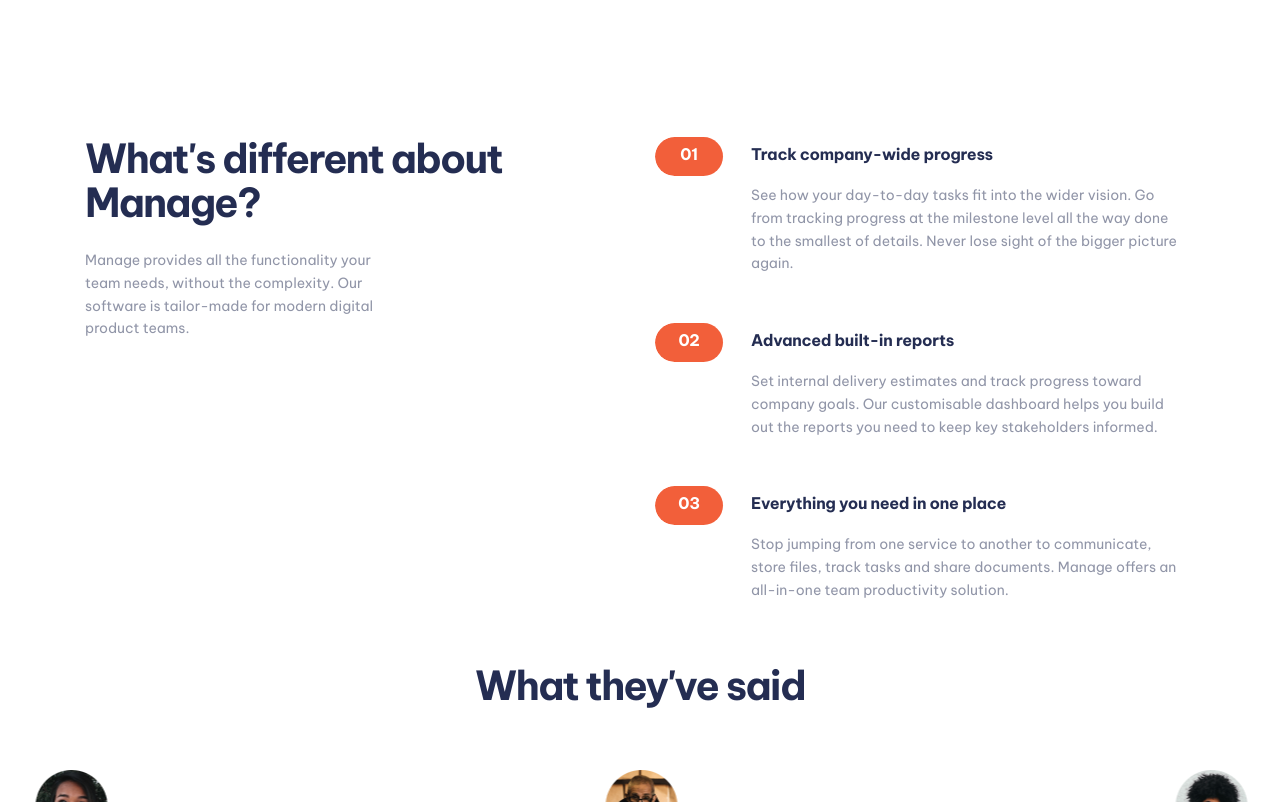
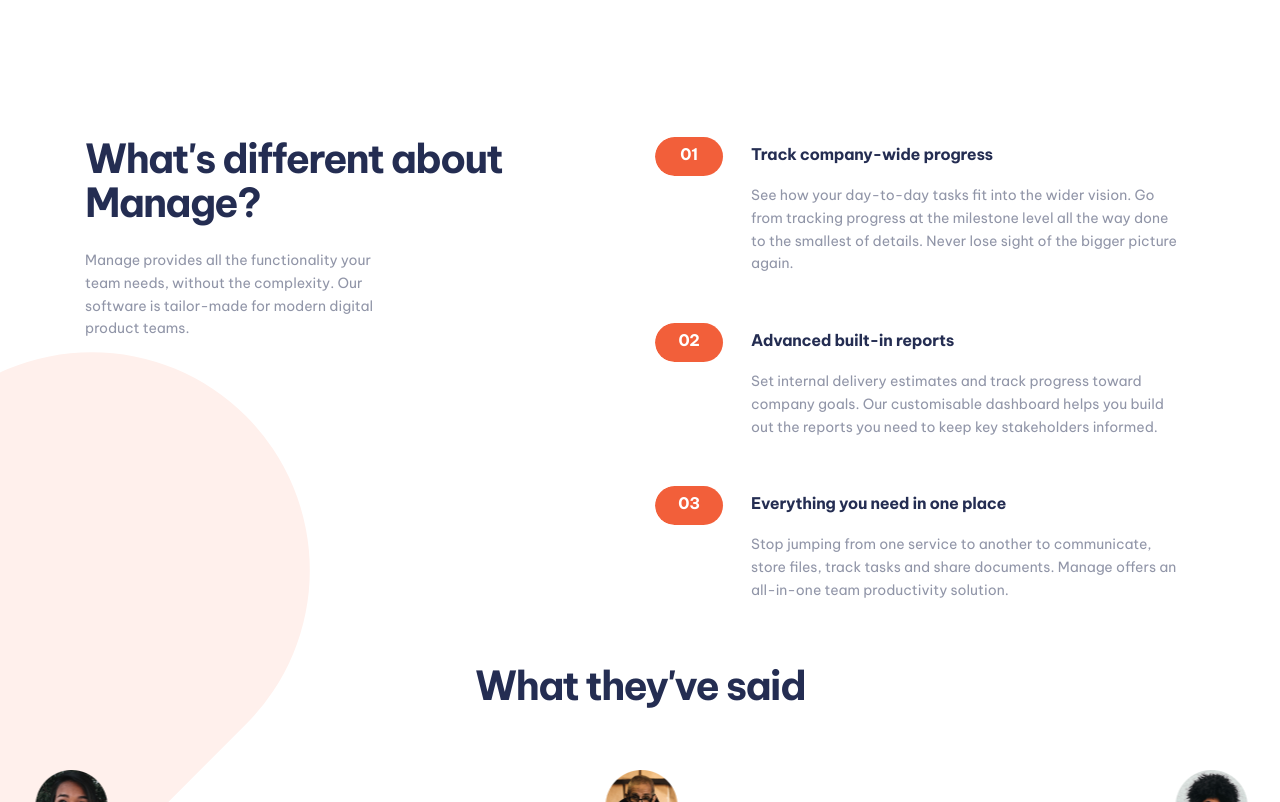
Before and after one commit to oshudev/manage-landing-page, a React (Vite) app: page / in a window 1280 px wide. Shown: the part 740-1542 px from the top of the page. Built offline with nearby package versions, Linux system fonts and the light colour scheme.

Commit message:
feat: Add pill in features section

```diff
--- a/src/index.css
+++ b/src/index.css
@@ -292,6 +292,36 @@
     .hero .text-container p {
         margin-bottom: 2.5rem;
         max-width: 21.875rem;
+    }
+}
+
+
+.features {
+    position: relative;
+}
+
+.features::before {
+    --dim: 20.25rem;
+    content: "";
+    position: absolute;
+    bottom: 100%;
+    right: 0;
+    z-index: -1;
+    width: var(--dim);
+    height: var(--dim);
+    background-image: url("/src/assets/bg-tablet-pattern.svg");
+    background-repeat: no-repeat;
+    background-size: contain;
+    background-position-x: right -190px;
+}
+
+@media only screen and (min-width: 992px) {
+    .features::before {
+        --dim: 50.875rem;
+        left: -31.5rem;
+        bottom: -35.25rem;
+        right: unset;
+        background-position-x: right 0;
     }
 }
 
```
